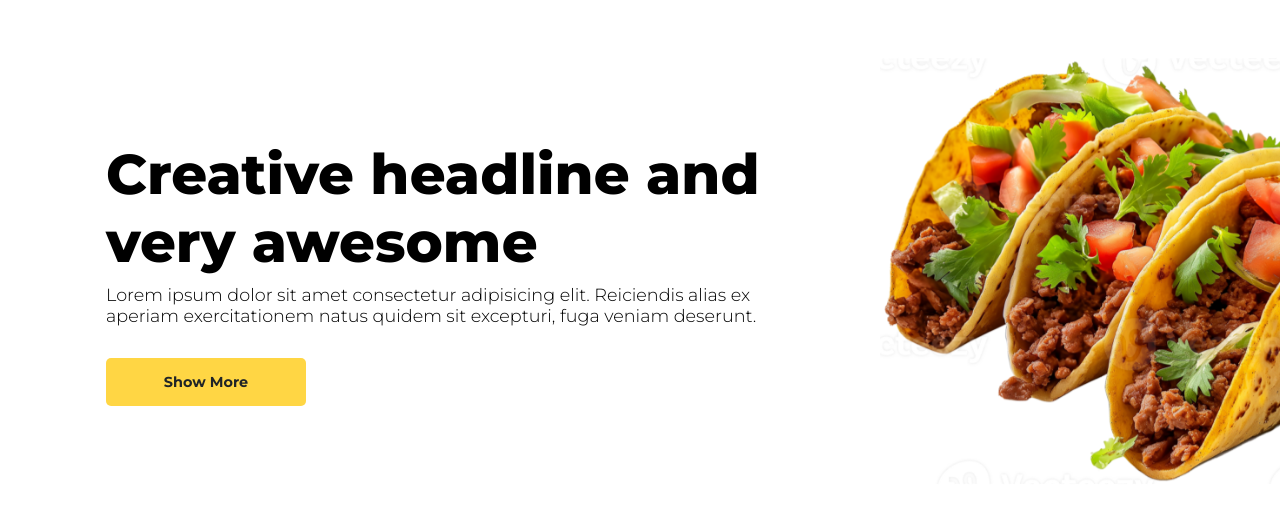
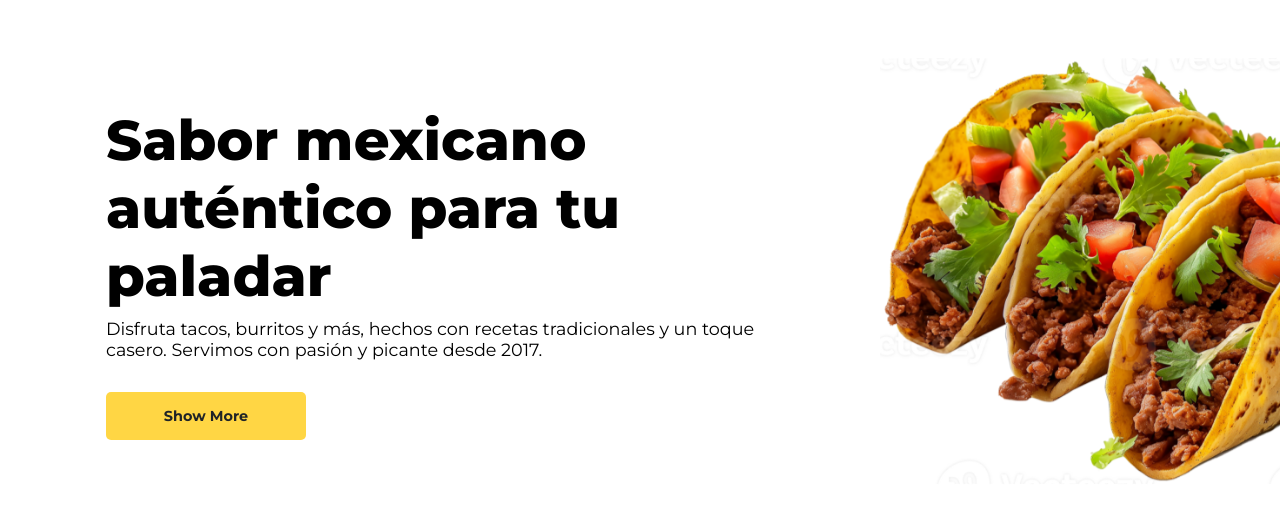
Before and after one commit to SamuelGonzalezOfficial/sample-taco, a React (Vite) app: page / in a window 1280 px wide. Shown: the part 127-646 px from the top of the page. Built offline with nearby package versions, Linux system fonts and the light colour scheme.

Commit message:
We improve thedesign of Hero.

```diff
--- a/src/features/Hero/Hero.css
+++ b/src/features/Hero/Hero.css
@@ -28,7 +28,7 @@
     max-width: 700px;
     font-family: var(--font-subtitles);
     font-size: var(--size-subtitles);
-    font-weight: 300;
+    font-weight: 400;
     margin: 0.5rem 0 2rem 0;
 }
 
--- a/src/features/Hero/Hero.jsx
+++ b/src/features/Hero/Hero.jsx
@@ -8,11 +8,12 @@
     <section class="banner-container">
       <div class="banner-content">
         <div class="banner-text">
-          <h1 class="banner-title">Creative headline and very awesome</h1>
+          <h1 class="banner-title">
+            Sabor mexicano aut&eacute;ntico para tu paladar
+          </h1>
           <h2 class="banner-subtitle">
-            Lorem ipsum dolor sit amet consectetur adipisicing elit. Reiciendis
-            alias ex aperiam exercitationem natus quidem sit excepturi, fuga
-            veniam deserunt.
+            Disfruta tacos, burritos y más, hechos con recetas tradicionales y
+            un toque casero. Servimos con pasión y picante desde 2017.
           </h2>
           <button class="banner-button">Show More</button>
         </div>
```
